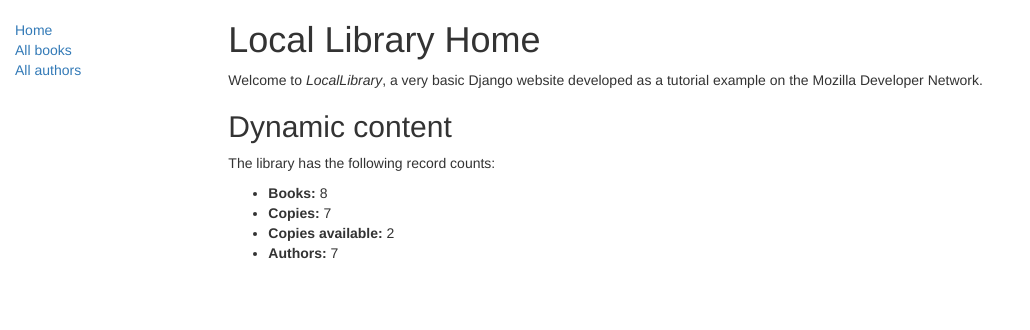
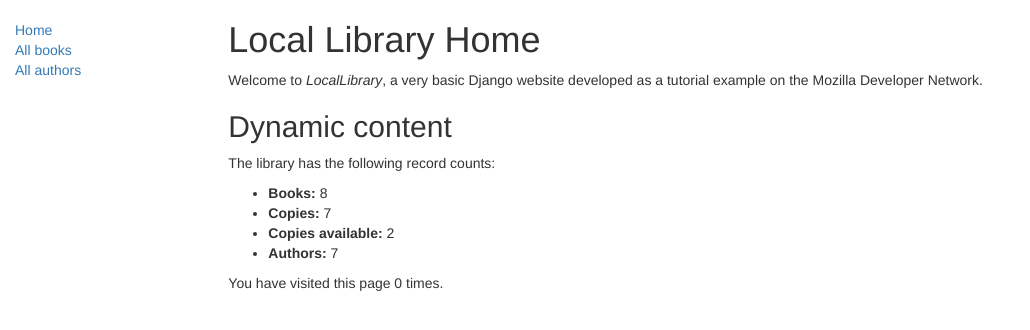
Before and after one commit to raphaelnov/locallibrary, a Django app: page /catalog/ in a window 1280 px wide. Shown: the top 330 px of the page, without its empty margins (0-1030 px from the left). Run offline with Django 3.2, Linux system fonts and the light colour scheme; data comes from the database, SQL or seed files in the repository; both versions use the stored data as it was after the commit; some libraries are stand-ins or nearby versions.

Commit message:
browser sessions

```diff
--- a/locallibrary/catalog/templates/index.html
+++ b/locallibrary/catalog/templates/index.html
@@ -16,4 +16,6 @@
     <li><strong>Authors:</strong> {{ num_authors }}</li>
   </ul>
 
+<p>You have visited this page {{ num_visits }}{% if num_visits == 1 %} time{% else %} times{% endif %}.</p>
+
 {% endblock %}
--- a/locallibrary/catalog/views.py
+++ b/locallibrary/catalog/views.py
@@ -13,12 +13,15 @@ def index(request):
     # Available books (status = 'a')
     num_instances_available = BookInstance.objects.filter(status__exact='a').count()
     num_authors = Author.objects.count()  # The 'all()' is implied by default.
+    # Number of visits to the view, as counted in the session variable
+    num_visits = request.session.get('num_visits', 0)
+    request.session['num_visits'] = num_visits + 1
 
     # Render the HTML template index.html with the data in the context variable
     return render(
         request,
         'index.html',
-        context={'num_books': num_books, 'num_instances': num_instances, 'num_instances_available': num_instances_available, 'num_authors': num_authors},
+        context={'num_books': num_books, 'num_instances': num_instances, 'num_instances_available': num_instances_available, 'num_authors': num_authors, 'num_visits': num_visits},
     )
 
 class BookListView(generic.ListView):
```
Also changed, not shown: locallibrary/db.sqlite3.
